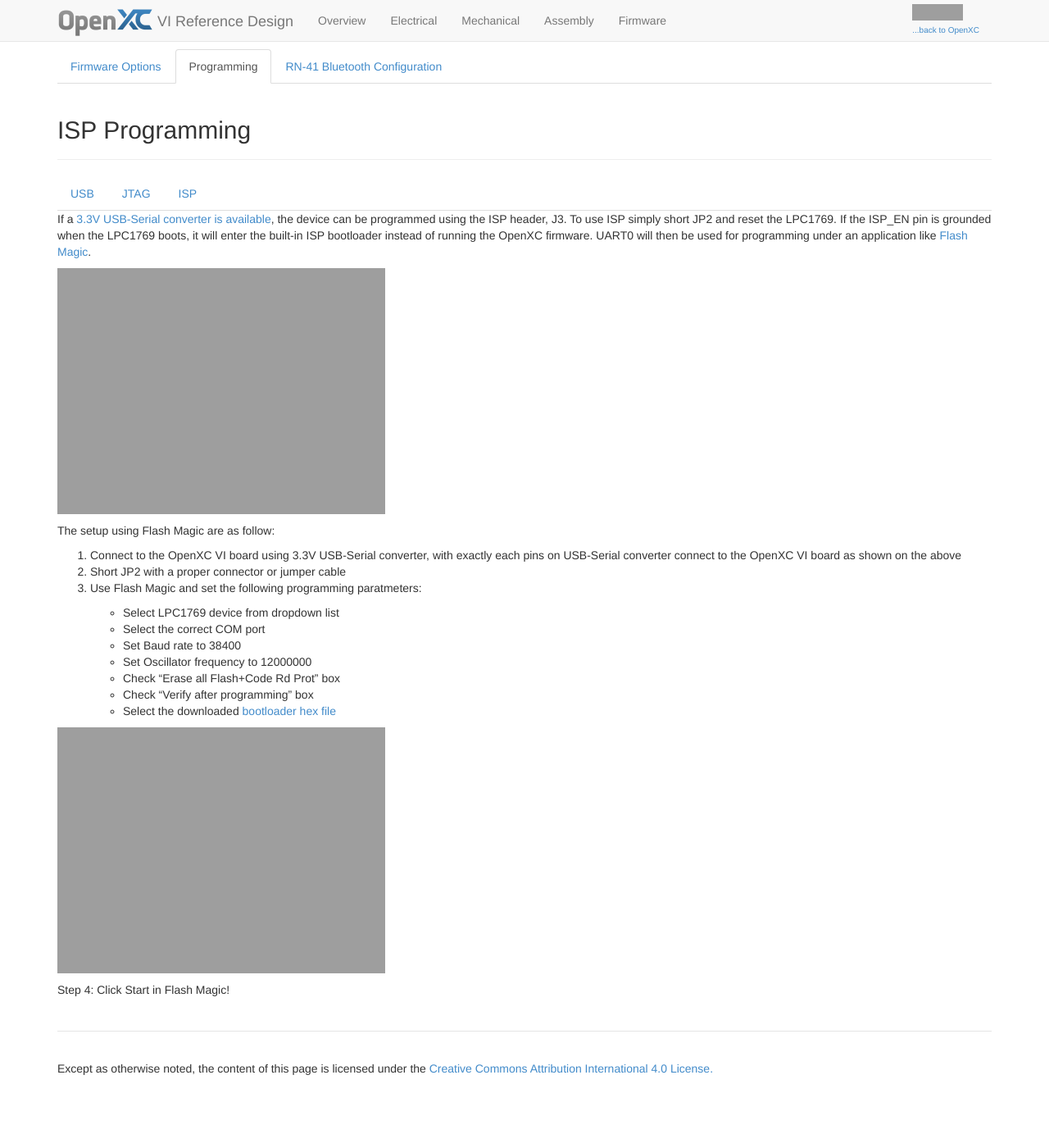
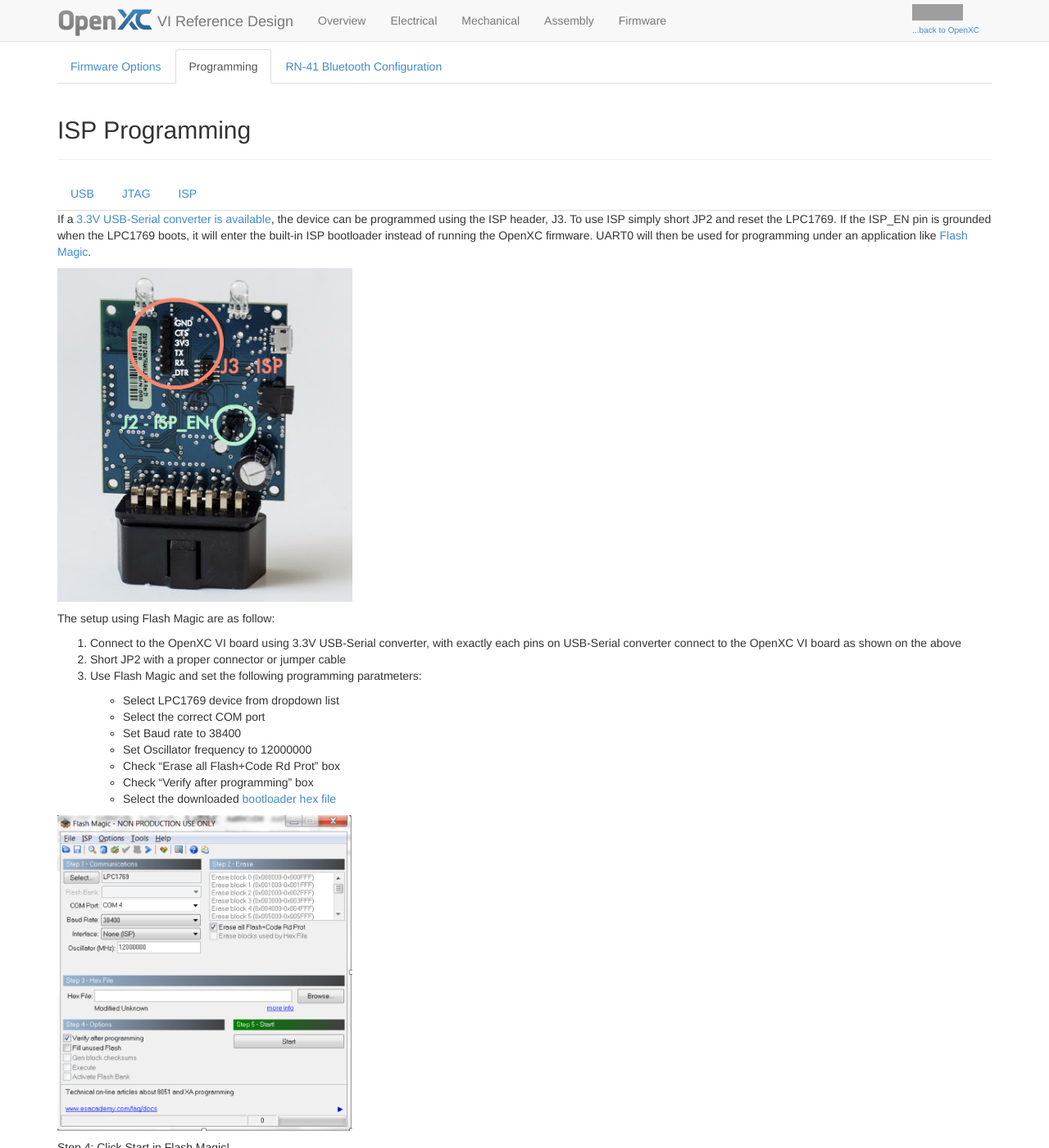
Before and after one commit to openxc/reference-vi, a Jekyll site: the page built from firmware/programming/isp.mkd, in a window 1280 px wide and 1400 px high. Shown: the whole window at 82% size. Built offline with Jekyll 4.4.1, drawn with Linux system fonts in a browser that asks for light colours; nearby versions of some CDN libraries; Markdown is read by kramdown in place of the engine named in the settings; grey boxes are pictures that could not be loaded.

Commit message:
fix two more broken images links.

```diff
--- a/firmware/programming/isp.mkd
+++ b/firmware/programming/isp.mkd
@@ -11,7 +11,7 @@ ISP bootloader instead of running the OpenXC firmware.  UART0 will then be used
 for programming under an application like [Flash
 Magic](http://www.flashmagictool.com/).
 
-![ISP Header](/firmware/img/isp-header.jpg =360x)
+![ISP Header](/firmware/img/isp-header.jpg)
 
 The setup using Flash Magic are as follow:
 
@@ -27,7 +27,7 @@ The setup using Flash Magic are as follow:
 	- Check "Verify after programming" box
 	- Select the downloaded [bootloader hex file](/firmware/programming/Bootloader.hex)
 
-![flash magic](/firmware/img/flashmagic.png =360x)
+![flash magic](/firmware/img/flashmagic.png)
 
 Step 4:
 	Click Start in Flash Magic!
--- a/static/css/styles.css
+++ b/static/css/styles.css
@@ -89,3 +89,7 @@ img[alt="Top"] { width: 250px; }
 img[alt="Bottom"] { width: 250px; }
 
 img[alt="Diffuser"] { width: 250px; }
+
+img[alt="ISP Header"] { width: 360px; }
+
+img[alt="flash magic"] { width: 360px; }
```
